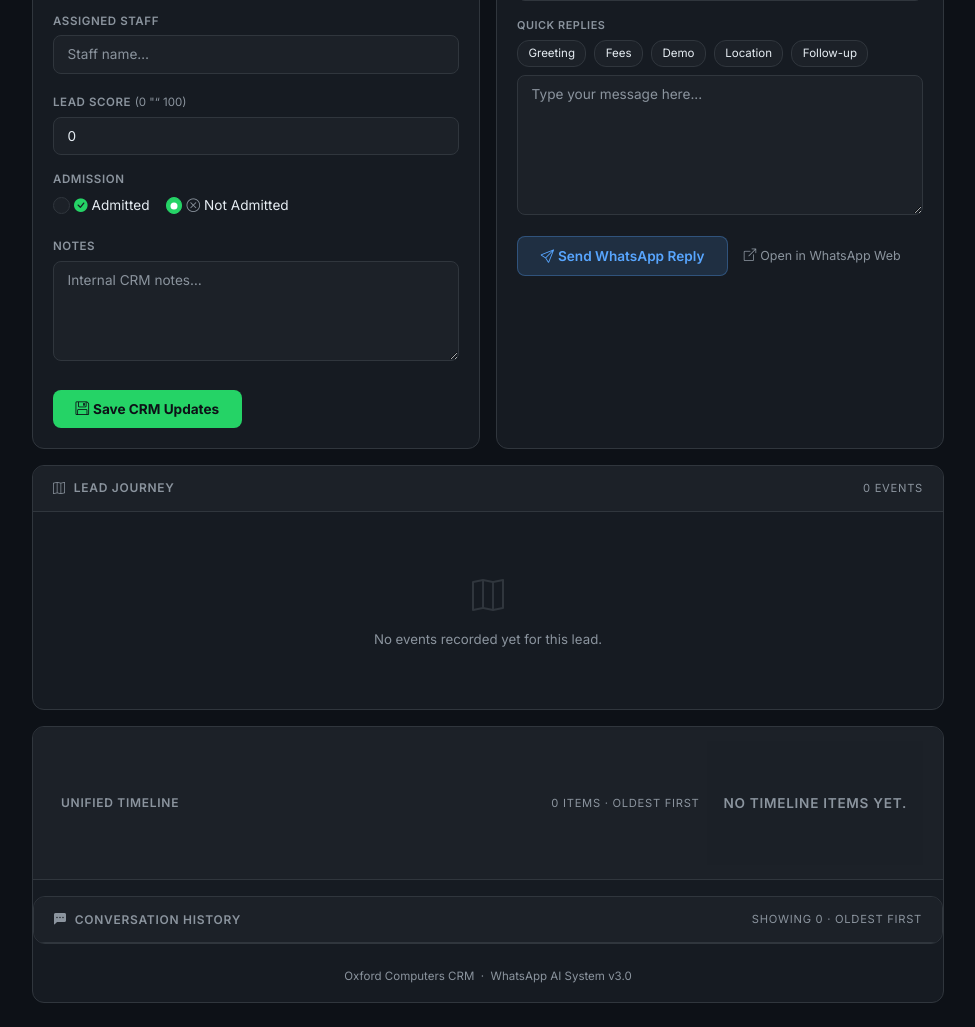
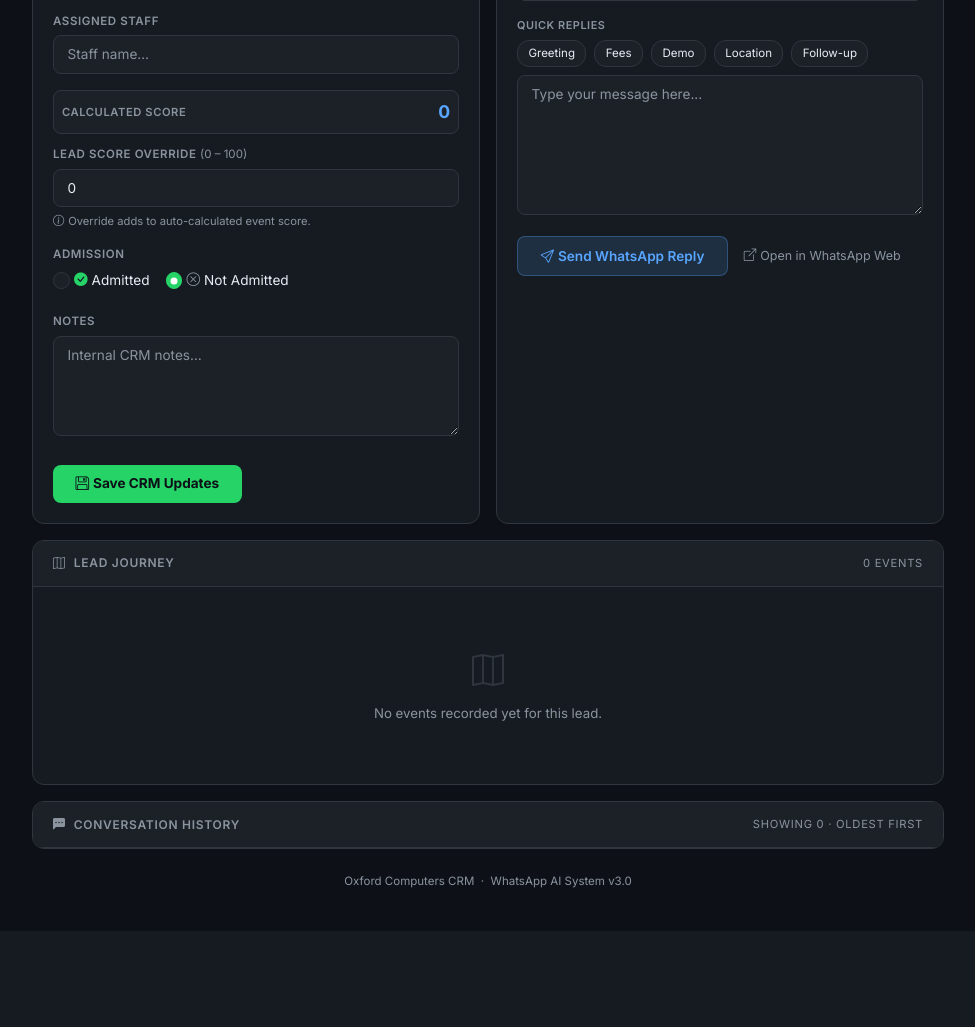
Before and after one commit to oxfordmkl/whatsapp, a Flask app: template templates/crm_lead_detail.html in a window 1280 px wide. Shown: the part 488-1515 px from the top of the page, without its empty margins (152-1127 px from the left). After the commit the page ends 1376 px from the top, so only its background shows below. Run offline with Flask 3, Linux system fonts and the light colour scheme; the template is opened without the code that fills it, so the values that code supplies are empty; parts of the project's set-up code (start-up, migrations or seed data) failed here and were passed over.

Commit message:
modified templates crm lead and crm staff

```diff
--- a/templates/crm_lead_detail.html
+++ b/templates/crm_lead_detail.html
@@ -687,13 +687,25 @@
 
               <!-- Lead Score -->
               <div class="mb-3">
+                <!-- Readonly: auto-calculated intelligence score -->
+                <div class="mb-2 p-2" style="background: var(--bg-card2); border: 1px solid var(--border); border-radius: 8px; display: flex; align-items: center; justify-content: space-between;">
+                  <span class="form-label-crm mb-0" style="font-size: 0.7rem;">Calculated Score</span>
+                  <span style="font-size: 1.1rem; font-weight: 700; color: {% if intelligence and intelligence.temperature == 'HOT' %}var(--red){% elif intelligence and intelligence.temperature == 'WARM' %}var(--yellow){% else %}var(--blue){% endif %};">
+                    {{ intelligence.final_score if intelligence else (lead.lead_score or 0) }}
+                    {% if intelligence %}<span style="font-size: 0.65rem; font-weight: 600; margin-left: 4px; opacity: 0.8;">{{ intelligence.temperature }}</span>{% endif %}
+                  </span>
+                </div>
+                <!-- Editable: manual base score override -->
                 <label class="form-label-crm" for="lead_score">
-                  Lead Score
-                  <span style="color: var(--text-muted); font-weight: 400; text-transform: none; letter-spacing: 0;">(0 "“ 100)</span>
+                  Lead Score Override
+                  <span style="color: var(--text-muted); font-weight: 400; text-transform: none; letter-spacing: 0;">(0 &ndash; 100)</span>
                 </label>
                 <input type="number" class="crm-input" name="lead_score" id="lead_score"
                        min="0" max="100" step="1"
                        value="{{ lead.lead_score or 0 }}">
+                <div style="font-size: 0.7rem; color: var(--text-muted); margin-top: 0.35rem;">
+                  <i class="bi bi-info-circle me-1"></i>Override adds to auto-calculated event score.
+                </div>
               </div>
 
               <!-- Is Admitted -->
@@ -868,72 +880,6 @@
       </div>
     </div><!-- /lead journey -->
 
-    <!-- â”€â”€ Phase 6E: Unified Timeline â”€â”€ -->
-    <div class="crm-card mt-3">
-      <div class="crm-card-header">
-        <i class="bi bi-stream"></i>Unified Timeline
-        <span style="margin-left: auto; font-size: 0.7rem; font-weight: 400; color: var(--text-muted);">
-          {{ unified_timeline|length }} items &middot; oldest first
-        </span>
-      </summary>
-      <div class="crm-card-body p-3" style="background: rgba(0,0,0,0.03);">
-        <div class="wa-timeline" id="unified-timeline-box" style="max-height: 600px; overflow-y: auto;">
-          {% if unified_timeline %}
-            {% for item in unified_timeline %}
-              {% if item.type == 'event' %}
-                {% set ev = item.data %}
-                <div class="d-flex justify-content-center my-3">
-                  <div style="font-size: 0.72rem; font-weight: 600; padding: 0.35rem 0.85rem; border-radius: 20px; background: var(--bg-card); border: 1px solid var(--border); color: var(--text-muted); box-shadow: 0 1px 3px rgba(0,0,0,0.1);">
-                    {% if ev.event_type == 'COURSE_VIEWED' %}
-                      <span style="color: var(--blue);"><i class="bi bi-eye-fill me-1"></i> Course Viewed</span>
-                    {% elif ev.event_type == 'PLACEMENT_ASKED' %}
-                      <span style="color: var(--purple);"><i class="bi bi-briefcase-fill me-1"></i> Placement Asked</span>
-                    {% elif ev.event_type == 'FEES_REQUESTED' %}
-                      <span style="color: var(--yellow);"><i class="bi bi-cash-stack me-1"></i> Fees Requested</span>
-                    {% elif ev.event_type == 'DEMO_REQUESTED' %}
-                      <span style="color: var(--green);"><i class="bi bi-mortarboard-fill me-1"></i> Demo Requested</span>
-                    {% elif ev.event_type == 'PAYMENT_PENDING' %}
-                      <span style="color: var(--orange);"><i class="bi bi-credit-card-fill me-1"></i> Payment Pending</span>
-                    {% else %}
-                      <i class="bi bi-record-circle me-1"></i> {{ ev.event_type }}
-                    {% endif %}
-                    <span style="opacity: 0.5; margin-left: 8px;">&bull; {{ ev.created_at.strftime('%H:%M') }}</span>
-                  </div>
-                </div>
-              {% elif item.type == 'message' %}
-                {% set msg = item.data %}
-                {% set row_cls = 'incoming' if msg.direction == 'incoming' else 'outgoing' %}
-
-                {% set bubble_cls = 'bubble-user' %}
-                {% set label = 'User' %}
-                {% if msg.direction == 'outgoing' %}
-                  {% if msg.source == 'ai' %}{% set bubble_cls = 'bubble-ai' %}{% set label = 'AI' %}
-                  {% elif msg.source == 'manual' %}{% set bubble_cls = 'bubble-manual' %}{% set label = 'Staff' %}
-                  {% elif msg.source == 'followup' %}{% set bubble_cls = 'bubble-followup' %}{% set label = 'Follow-up' %}
-                  {% elif msg.source == 'system' %}{% set bubble_cls = 'bubble-system' %}{% set label = 'System' %}
-                  {% endif %}
-                {% endif %}
-
-                <div class="wa-row {{ row_cls }}">
-                  <div class="wa-bubble {{ bubble_cls }}">
-                    <div style="white-space: pre-wrap;">{{ (msg.message or '').strip() }}</div>
-                    <div class="wa-meta">
-                      <span>{{ label }}{% if msg.staff_name %} ({{ msg.staff_name }}){% endif %}</span>
-                      <span>&bull;</span>
-                      <span>{% if msg.created_at %}{{ msg.created_at.strftime('%H:%M') }}{% endif %}</span>
-                    </div>
-                  </div>
-                </div>
-              {% endif %}
-            {% endfor %}
-          {% else %}
-            <div class="text-center py-4" style="color: var(--text-muted); font-size: 0.85rem;">
-              No timeline items yet.
-            </div>
-          {% endif %}
-        </div>
-      </div>
-    </div><!-- /unified timeline -->
 
     <!-- â”€â”€ WhatsApp Conversation History (Legacy Phase 5B) â”€â”€ -->
     <details class="crm-card mt-3">
```
Also changed, not shown: templates/crm_staff_performance.html (+35 -2 lines).
